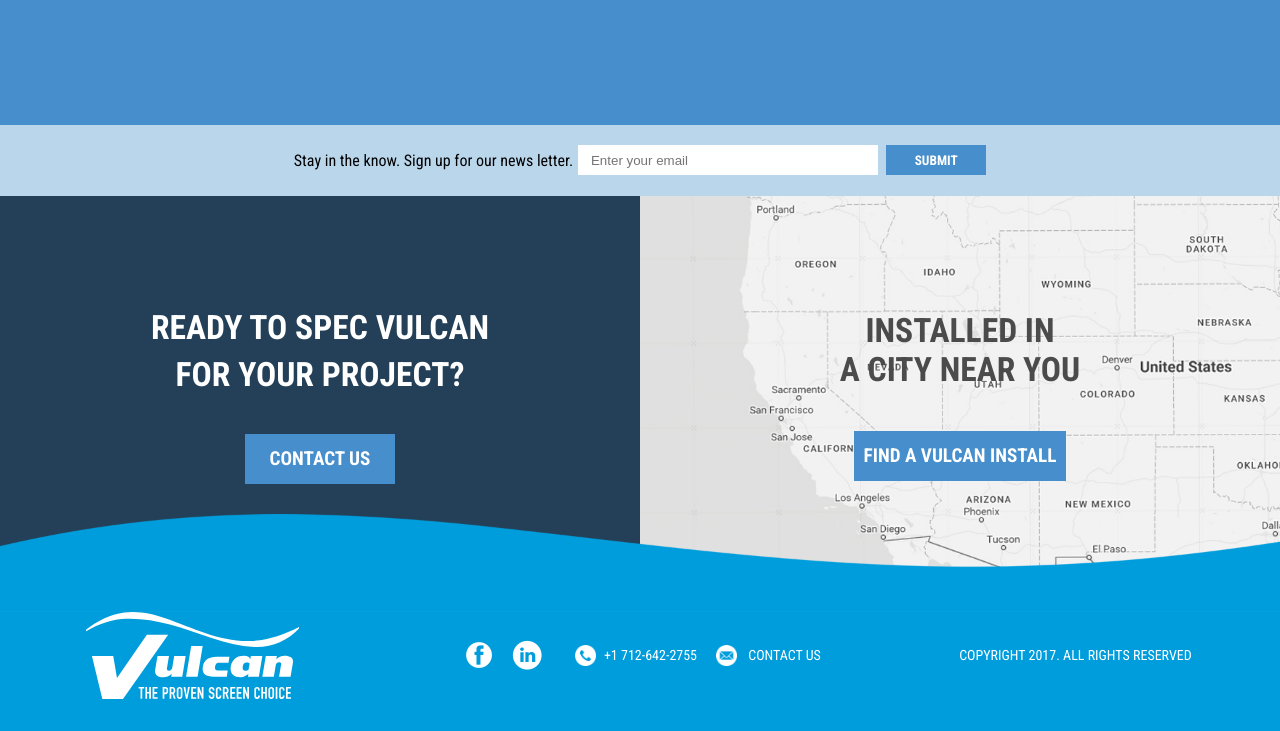
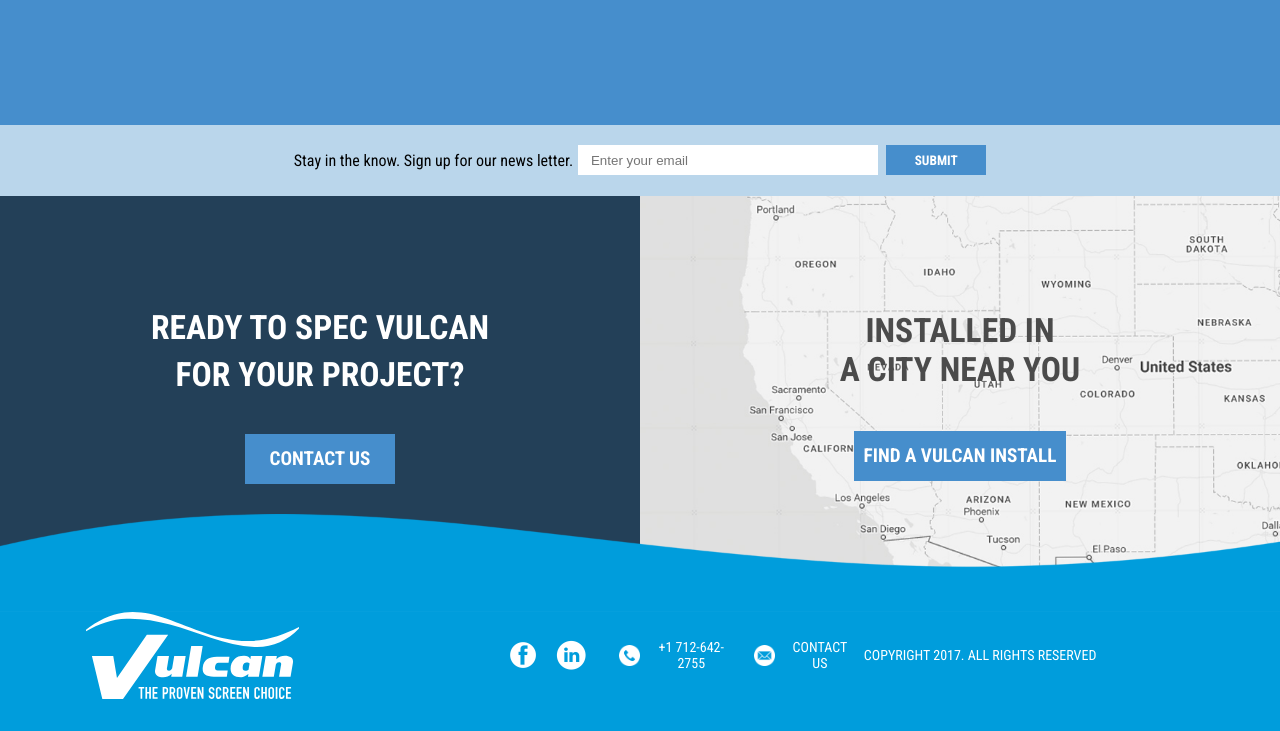
Before and after one commit to MariaVan8/Gulp-Vulcan, a website: page dev/index.html in a window 1280 px wide. Shown: the part 3724-4455 px from the top of the page. Drawn offline with nearby package versions, Linux system fonts and the light colour scheme; files that its build step writes are made by us from their sources.

Commit message:
Updated footer desktop

```diff
--- a/dev/scss/_footer.scss
+++ b/dev/scss/_footer.scss
@@ -163,6 +163,8 @@
             padding: 0;
         }
         &-bottom{
+            display: flex;
+            width: 62%;
             p{
                 padding-right: 2rem;
             }
@@ -174,9 +176,19 @@
 
       &-info_wrapper {
       @include flex-row;
+      gap: 10px;
       align-items: center;
     }
 
 
     }
+
+    @media screen and (min-width: 1120px){
+        &-top{
+            width: 70%;
+        }
+        &-right{
+            width: 50%;
+        }
+    }
 }
```
